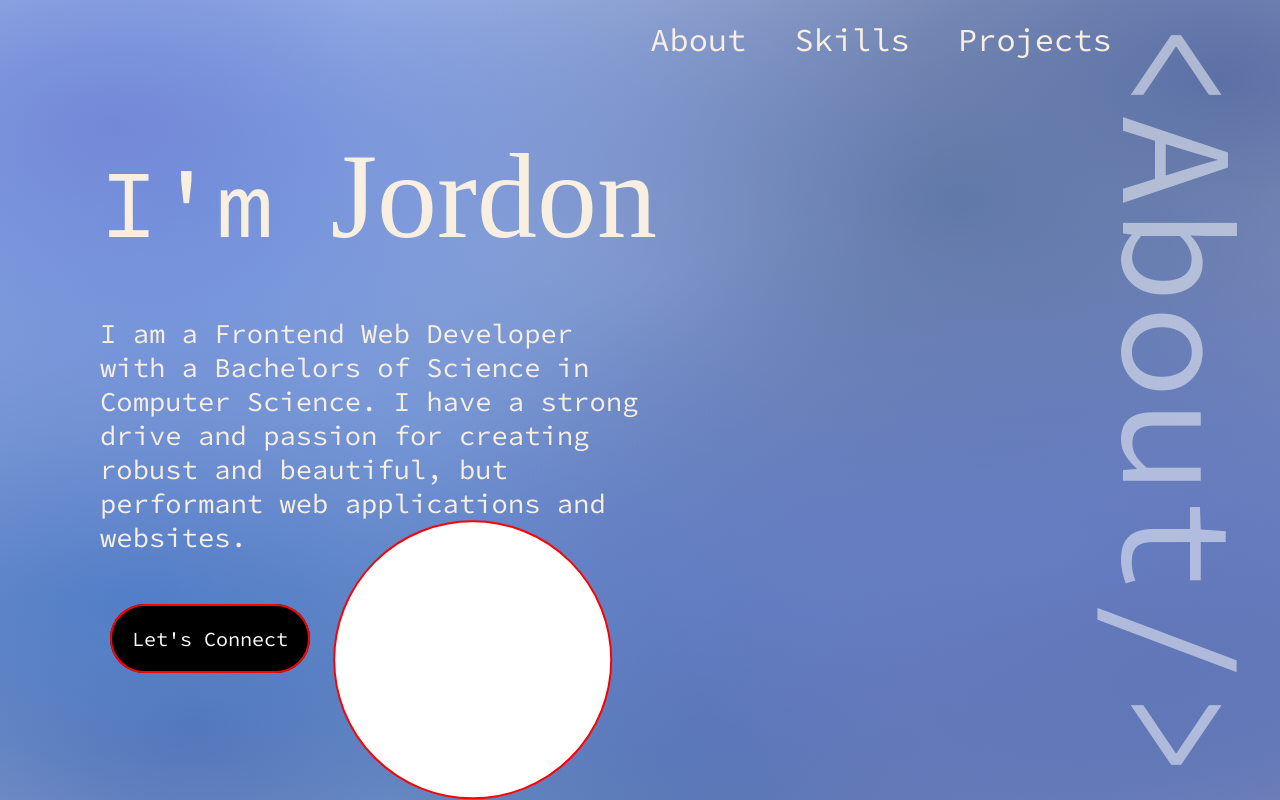
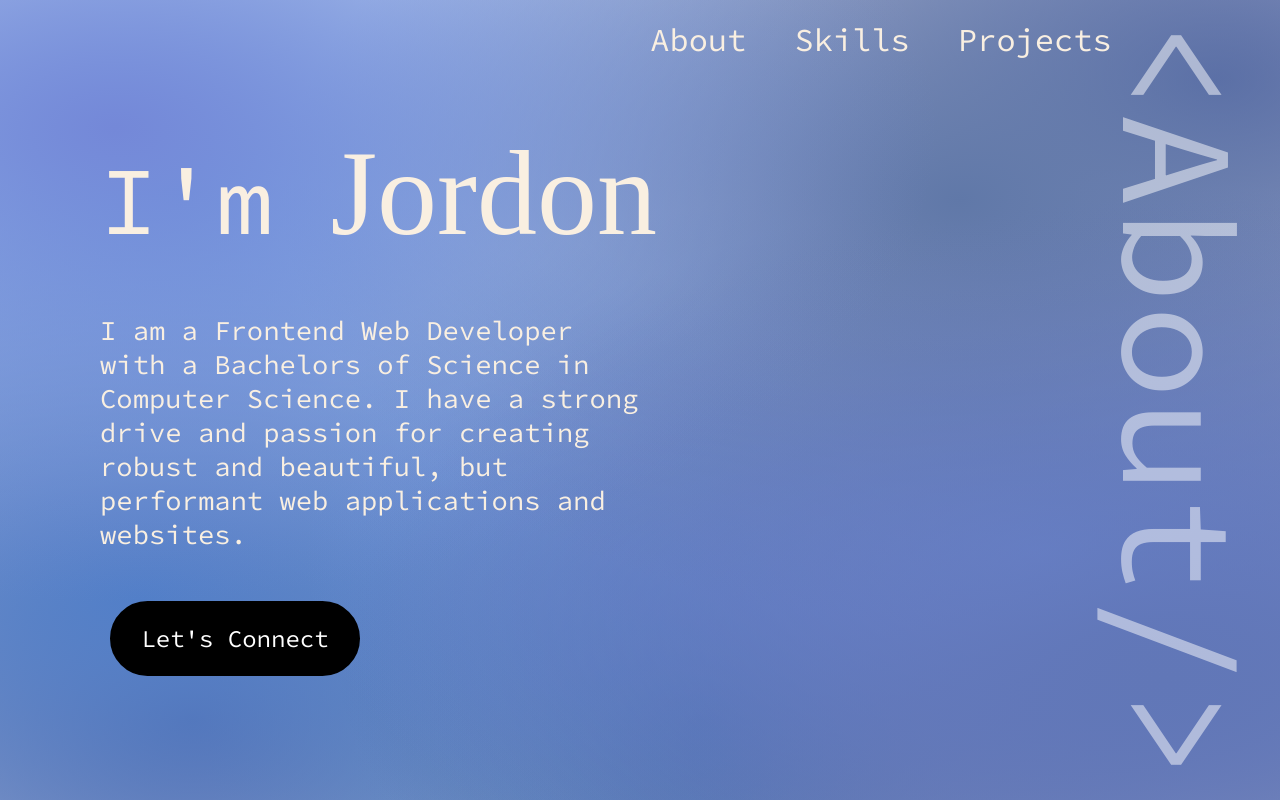
Before and after one commit to JordBant/PortfolioWebsite, a React (Create React App) app: page / in a window 1280 px wide. Shown: the top 800 px of the page. Built offline with nearby package versions, Linux system fonts and the light colour scheme; some icons are missing; a web font is replaced by a local one.

Commit message:
Button transition

```diff
--- a/src/components/Buttons/CTA-Button/cta-button-component.jsx
+++ b/src/components/Buttons/CTA-Button/cta-button-component.jsx
@@ -4,16 +4,14 @@ import './cta-button.scss'
 
 const CTAButton = ({variants, animate, initial}) => {
   return (
-    <div className='cta-button-wrapper' >
     <motion.button
     className='cta-button'
     variants={variants}
     animate = {animate}
     initial = {initial}
     >
-      <h1 className="inner-btn">Let's Connect</h1>
+      Let's Connect
     </motion.button>
-    </div>
   )
 }
 
--- a/src/components/Buttons/CTA-Button/cta-button.scss
+++ b/src/components/Buttons/CTA-Button/cta-button.scss
@@ -1,49 +1,34 @@
 @use '../../../util-styles/' as util;
 
-.cta-button-wrapper{
-    @include util.size(auto, auto, 0, 0);
-    // border: 2px solid red;
-    // overflow: hidden;
+.cta-button{
+    @include util.setFont(1.5em util.$FONT-PAGE-TITLE, 400, white);
+    @include util.size(250px, auto, 0, 20px);
     border-radius: 100px;
+    border: 2px solid black;
+    background-color: black;
     position: relative;
-    background-color: black;
+    overflow: hidden;
+    z-index: 10;
+    transition: 0.3s ease-in-out all;
 
-    .cta-button{
-        @include util.size(auto, auto, 0, 20px);
-        z-index: 9999;
-        border-radius: 100px;
-        border: 2px solid red;
-        background-color: transparent;
-        cursor: pointer;
-
-
-        .inner-btn{
-            @include util.setFont(1.5em util.$FONT-PAGE-TITLE, 400, white);
-        }
-    }
+    cursor: pointer;
 
     &::before{
         $circle-dim: 275px;
-        @include util.pseudoMask(rgb(255, 255, 255));
-        @include util.size($circle-dim, $circle-dim, 0, 0);
+        @include util.pseudoMask(rgba(255, 255, 255, 0.2));
+        @include util.size(100%, 130%, 0, 0);
 
-        border-radius: 50%;
-        border: 2px solid red;
-        transform: translate(80%, -30%);
-        transition: all .5s ease-in-out;
+        border-top-left-radius: 100%;
+        transition: all 0.25s cubic-bezier(0.17, 0.09, 0, 1.15);
+        left: 100%;
         z-index: 1;
     }
-
     &:hover{
-        .inner-btn{
-            color: black;
-        }
-        &::before{
-            transform: translate(-10%, -30%);
+        border: 2px solid white;
+        background-color: rgba(0, 0, 0, 0);
+        &::before {
+            left: 0;
+            border-top-left-radius: 0;
         }
     }
 }
-
-@keyframes castUnder{
-
-}
```
Lines whose indentation alone changed are shown as unchanged.
